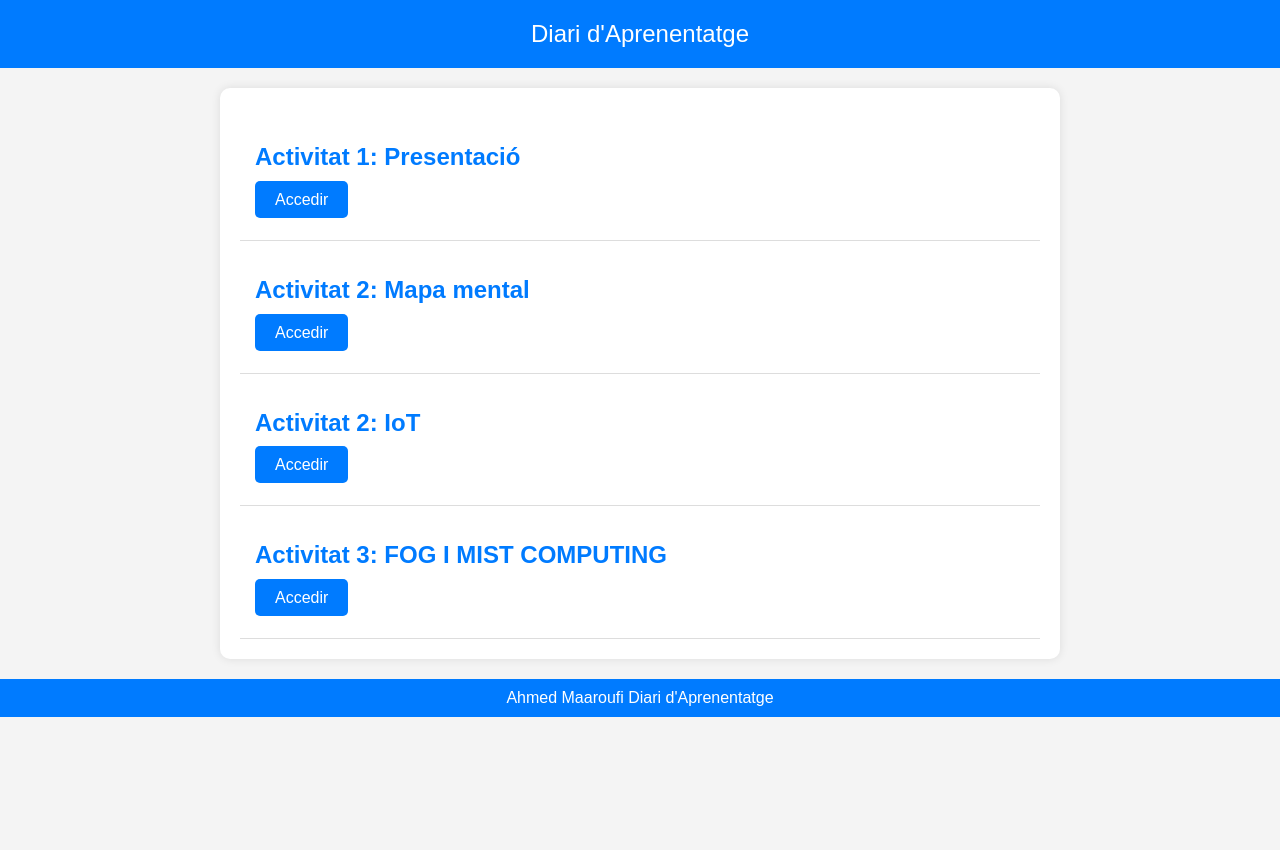
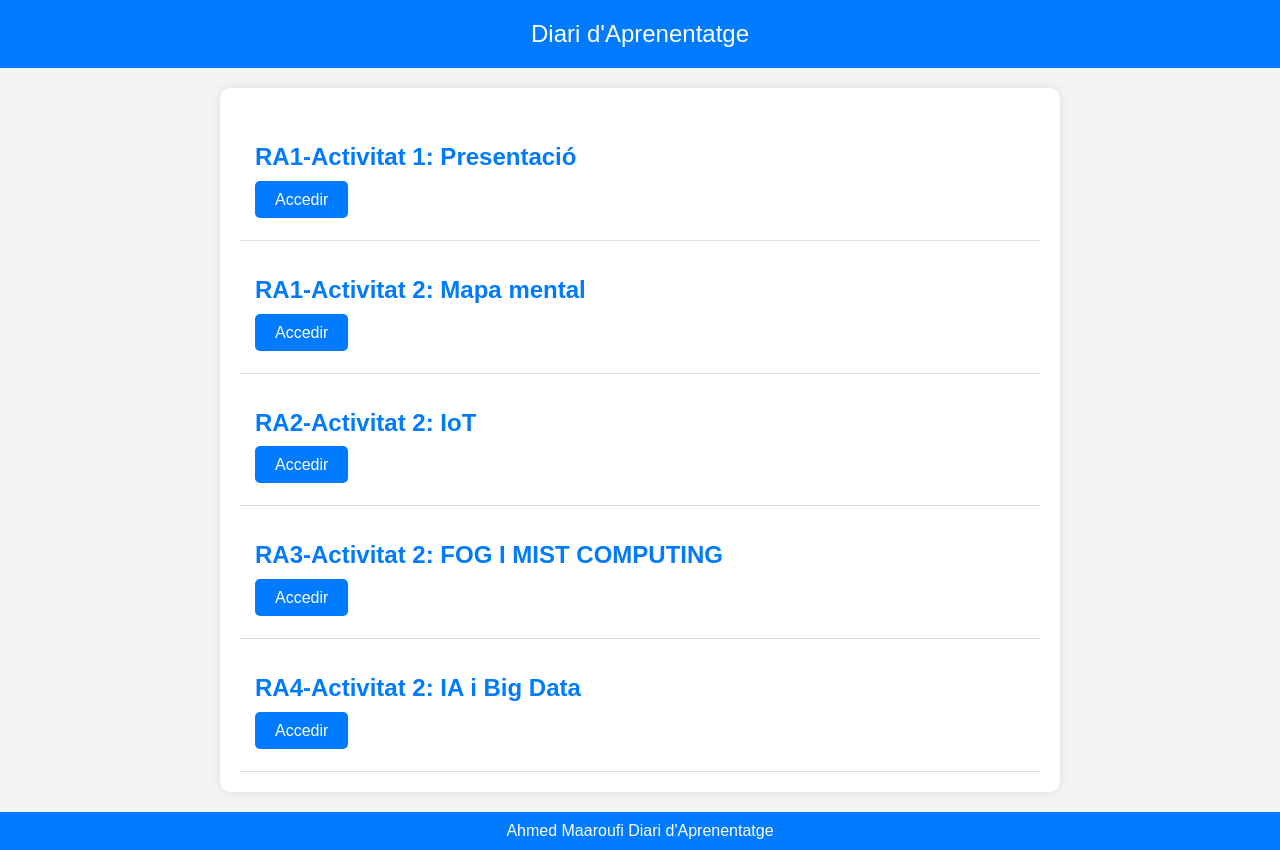
Before and after one commit to Ahmed4728/Ahmed4728.github.io, a plain HTML site: page index.html in a window 1280 px wide. Before the commit the page ends 800 px from the top, so only its background shows below. Drawn offline with Linux system fonts and the light colour scheme.

Commit message:
Update index.html

```diff
--- a/index.html
+++ b/index.html
@@ -48,24 +48,29 @@
     </header>
     <div class="container">
         <div class="post">
-            <h2>Activitat 1: Presentació</h2>
+            <h2>RA1-Activitat 1: Presentació</h2>
             <p><a href="https://www.canva.com/design/DAGe--C87VE/Z6Hp_Ke1Pp6jhFsgdVLDEQ/view?utm_content=DAGe--C87VE&utm_campaign=designshare&utm_medium=link2&utm_source=uniquelinks&utlId=h744a8984d2" target="_blank" style="padding: 10px 20px; background: #007bff; color: white; text-decoration: none; border-radius: 5px;">Accedir</a>
 </p>
         </div>
         <div class="post">
-            <h2>Activitat 2: Mapa mental</h2>
+            <h2>RA1-Activitat 2: Mapa mental</h2>
             <p><a href="https://www.canva.com/design/DAGfoybbIDU/GVhCwK9q0aCkT6srHWjLbw/view?utm_content=DAGfoybbIDU&utm_campaign=designshare&utm_medium=link2&utm_source=uniquelinks&utlId=h1e771d639f" target="_blank" style="padding: 10px 20px; background: #007bff; color: white; text-decoration: none; border-radius: 5px;">Accedir</a>
 </p>
         </div>
          <div class="post">
-            <h2>Activitat 2: IoT</h2>
+            <h2>RA2-Activitat 2: IoT</h2>
             <p><a href="https://www.canva.com/design/DAGhm-NIpZ4/2aOSiezYvTriCpSe_e6XMg/view?utm_content=DAGhm-NIpZ4&utm_campaign=designshare&utm_medium=link2&utm_source=uniquelinks&utlId=h16b0966ece" target="_blank" style="padding: 10px 20px; background: #007bff; color: white; text-decoration: none; border-radius: 5px;">Accedir</a>
 </p>
 </p>
         </div>
          <div class="post">
-            <h2>Activitat 3: FOG I MIST COMPUTING</h2>
+            <h2>RA3-Activitat 2: FOG I MIST COMPUTING</h2>
             <p><a href="https://www.canva.com/design/DAGi6E5wIdA/q6dU4sBzhHm7irHS7_Pbfg/view?utm_content=DAGi6E5wIdA&utm_campaign=designshare&utm_medium=link2&utm_source=uniquelinks&utlId=h6bed976161" style="padding: 10px 20px; background: #007bff; color: white; text-decoration: none; border-radius: 5px;">Accedir</a>
+</p>
+        </div>
+        <div class="post">
+            <h2>RA4-Activitat 2: IA i Big Data</h2>
+            <p><a href="https://gamma.app/docs/Canvi-Climatic-Un-Desafiament-Global-el-2024-xgw47g6trlmaieh?mode=present#card-vxthq9j3vraik3h" style="padding: 10px 20px; background: #007bff; color: white; text-decoration: none; border-radius: 5px;">Accedir</a>
 </p>
         </div>
     </div>
```
